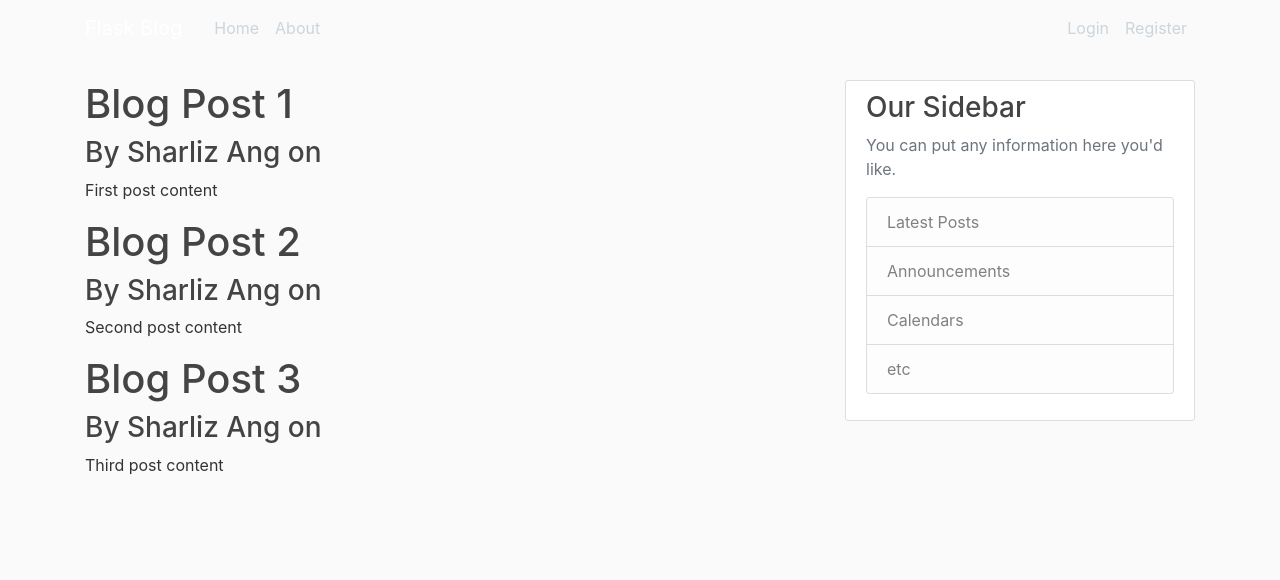
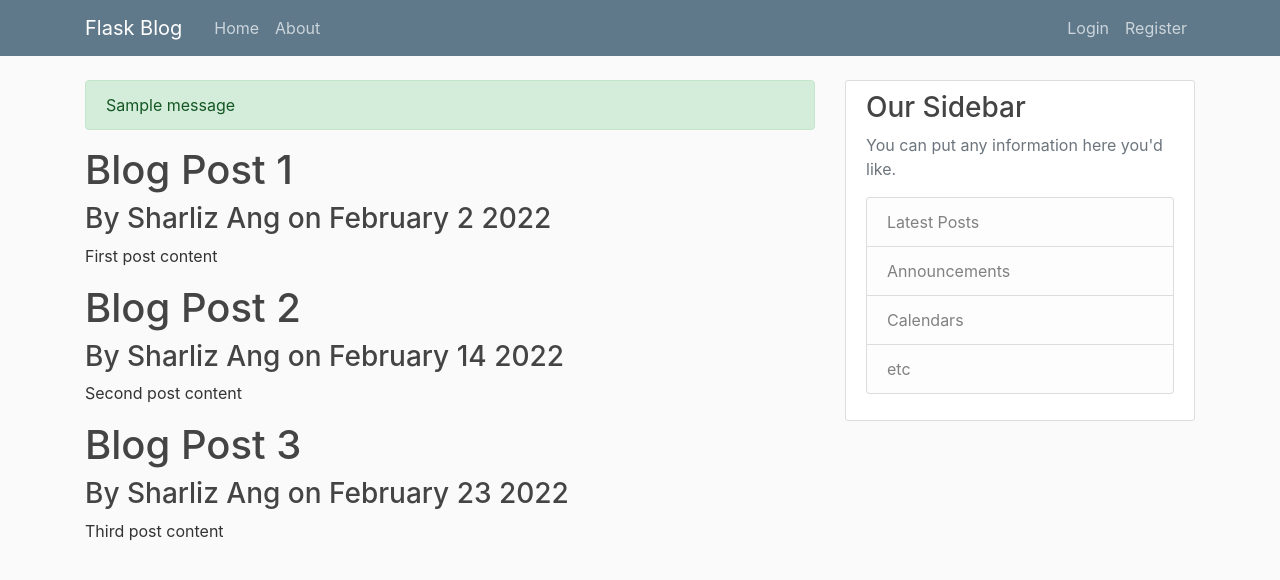
Before and after one commit to sharlizloraine/blog_app, a Flask app: page /home in a window 1280 px wide. Shown: the top 580 px of the page. Run offline with Flask 2, Linux system fonts and the light colour scheme; one stand-in notice (Sample message) is shown; some libraries are stand-ins or nearby versions.

Commit message:
added flash messages
flash messages were added on register page
added route to home when registration is valid
fixed error to allow the date posted to appear

```diff
--- a/forms.py
+++ b/forms.py
@@ -11,7 +11,6 @@
     submit = SubmitField('Sign Up')
 
 
-
 class LoginForm(FlaskForm):
     email = StringField('Email', validators=[DataRequired(),Email()])
     password = PasswordField('Password', validators=[DataRequired()])
--- a/main_app.py
+++ b/main_app.py
@@ -1,6 +1,6 @@
 # This is a blog app that allows users to register and post blogs
 
-from flask import Flask, render_template, url_for
+from flask import Flask, render_template, url_for, flash, redirect
 from forms import RegistrationForm, LoginForm
 app = Flask(__name__)
 
@@ -13,21 +13,21 @@
         'author': 'Sharliz Ang',
         'title': 'Blog Post 1',
         'content': 'First post content',
-        'date posted': 'February 2 2022'
+        'date_posted': 'February 2 2022'
     },
 
     {
         'author': 'Sharliz Ang',
         'title': 'Blog Post 2',
         'content': 'Second post content',
-        'date posted': 'February 14 2022'
+        'date_posted': 'February 14 2022'
     },
 
     {
         'author': 'Sharliz Ang',
         'title': 'Blog Post 3',
         'content': 'Third post content',
-        'date posted': 'February 23 2022'
+        'date_posted': 'February 23 2022'
     }
 ]
 
@@ -45,9 +45,12 @@
     return render_template('about.html', title='About')
 
 # Route for registration page
-@app.route("/register")
+@app.route("/register", methods=['GET', 'POST'])
 def register():
     form = RegistrationForm()
+    if form.validate_on_submit():
+        flash(f'Account created for {form.username.data}!', 'success')
+        return redirect(url_for('home'))
     return render_template('register.html', title='Register', form=form)
 
 # Route for login page
--- a/static/main.css
+++ b/static/main.css
@@ -8,7 +8,7 @@
     color: #444444;
 }
 
-.bg.steel {
+.bg-steel {
     background-color: #5f788a;
 }
 
@@ -50,7 +50,7 @@
     width: 65px;
 }
 
-.article-metadata {
+.article-metdata {
     padding-bottom: 1px;
     margin-bottom: 4px;
     border-bottom: 1px solid #e3e3e3;
--- a/templates/layout.html
+++ b/templates/layout.html
@@ -42,6 +42,15 @@
       <main role="main" class="container">
         <div class="row">
           <div class="col-md-8">
+            {% with messages = get_flashed_messages(with_categories=true) %}
+              {% if messages %}
+                {% for category, message in messages %}
+                  <div class="alert alert-{{ category }}">
+                    {{ message }}
+                  </div>
+                {% endfor %}
+              {% endif %}
+            {% endwith %}
             {% block content %}{% endblock %}
           </div>
           <div class="col-md-4">
--- a/templates/register.html
+++ b/templates/register.html
@@ -1,6 +1,5 @@
 {% extends "layout.html" %}
 {% block content %}
-
     <div class="content-section">
         <form method="POST" action="">
             {{ form.hidden_tag() }}
@@ -19,8 +18,8 @@
                     {{ form.password(class="form-control form-control-lg") }}
                 </div>
                 <div class="form-group">
-                    {{ form.confirmpassword.label(class="form-control-label") }}
-                    {{ form.confirmpassword(class="form-control form-control-lg") }}
+                    {{ form.confirm_password.label(class="form-control-label") }}
+                    {{ form.confirm_password(class="form-control form-control-lg") }}
                 </div>
             </fieldset>
             <div class="form-group">
@@ -33,5 +32,4 @@
             Already Have An Account? <a class="ml-2" href="{{ url_for('login')}}"> Sign In </a>
         </small>
     </div>
-
 {% endblock content%}
```
